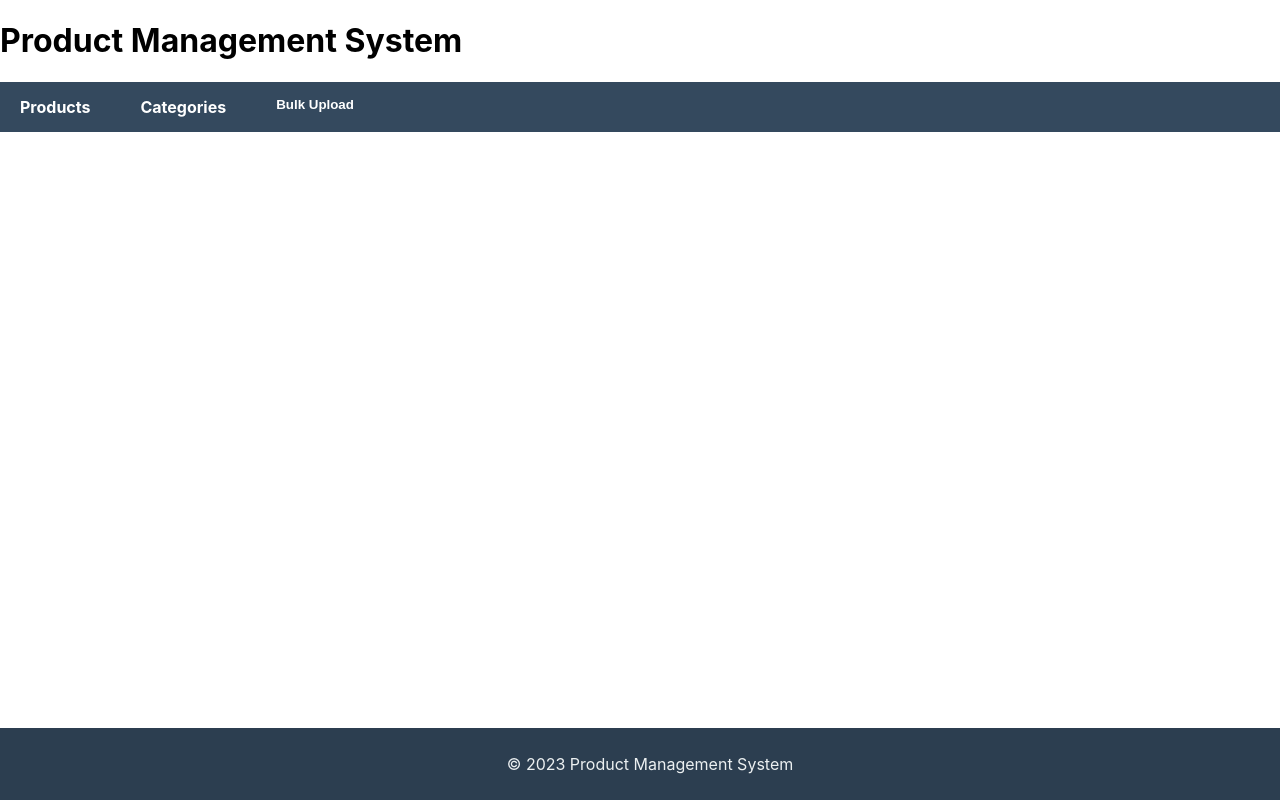
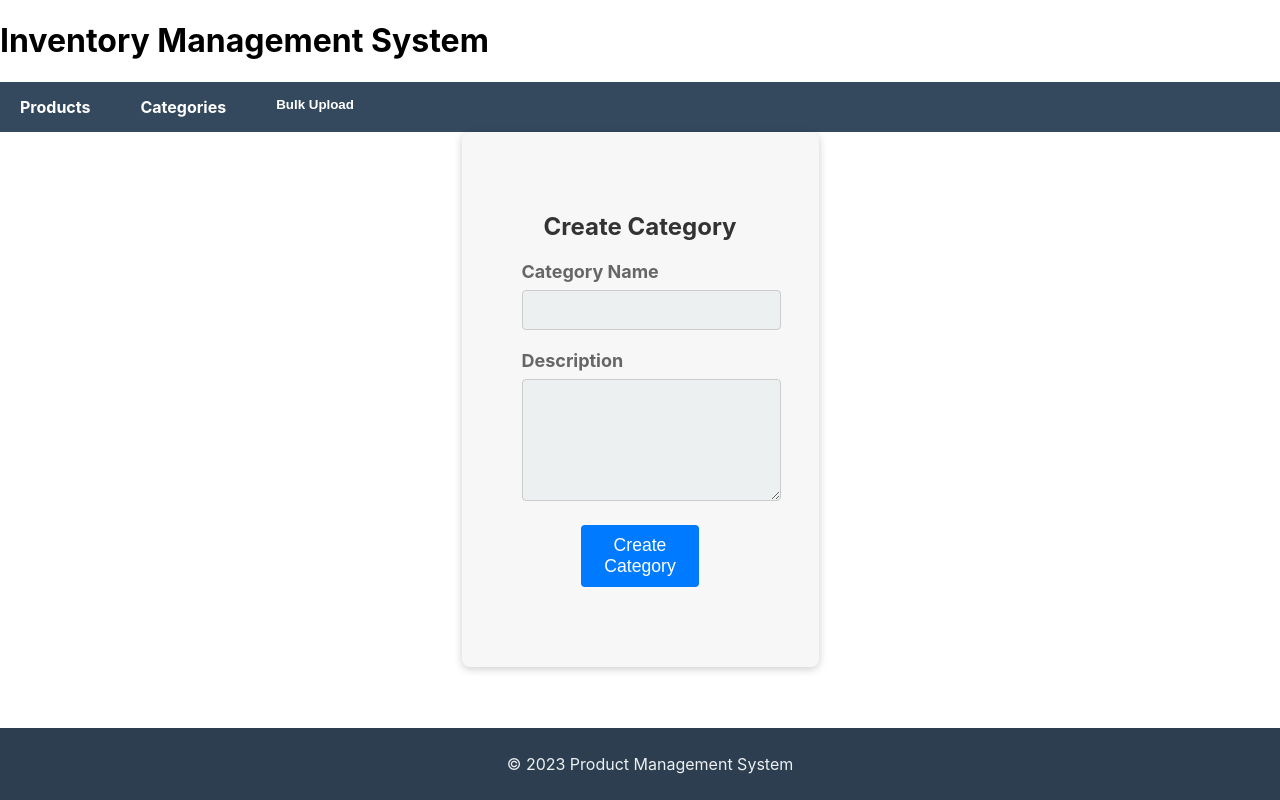
Before and after one commit to showkat2203/swe-practicum-frontend, a React (Create React App) app: page /categories/create in a window 1280 px wide. Built offline with nearby package versions, Linux system fonts and the light colour scheme.

Commit message:
Added product and category list

```diff
--- a/src/App.js
+++ b/src/App.js
@@ -9,8 +9,11 @@ import CreateProduct from './CreateProduct';
 import Footer from './components/Footer';
 import { UserProvider } from './UserContext';
 import BulkUpload from './BulkUpload';
+import CategoriesProducts from './CategoriesProducts';
+import ProductList from './components/ProductList';
+import CategoryList from './components/CategoryList';
 import './App.css';
-import CategoriesProducts from './CategoriesProducts';
+import CreateCategory from './CreateCategory';
 
 
 const App = () => {
@@ -18,7 +21,6 @@ const App = () => {
     <UserProvider>
       <Router>
         <div className="app-container">
-
           <Header />
           <MainMenu />
           <Routes>
@@ -27,12 +29,15 @@ const App = () => {
             <Route path="/home" element={<Home />} />
             <Route path="/products/create" element={<CreateProduct />} />
             <Route path="/bulk-upload" element={<BulkUpload />} />
+            <Route path="/products" element={<ProductList />} />
+            <Route path="/categories" element={<CategoryList />} />
             <Route path="/categories-products" element={<CategoriesProducts />} />
+            <Route path="/categories/create" element={<CreateCategory />} />
 
+            {/* Add more routes as needed */}
           </Routes>
           <Footer />
         </div>
-
       </Router>
     </UserProvider>
   );
--- a/src/CategoriesProducts.css
+++ b/src/CategoriesProducts.css
@@ -1,7 +1,7 @@
 .categories-products-container {
-    max-width: 1000px;
+    max-width: 1500px;
     margin: 20px auto;
-    padding: 20px;
+    padding: 60px;
     background-color: #fff;
     border-radius: 8px;
     box-shadow: 0 2px 10px rgba(0, 0, 0, 0.1);
--- /dev/null
+++ b/src/CreateCategory.css
@@ -0,0 +1,71 @@
+.create-category-container {
+    max-width: 600px;
+    margin: 0 auto;
+    padding: 60px;
+    background-color: #f7f7f7;
+    border-radius: 8px;
+    box-shadow: 0 2px 8px rgba(0, 0, 0, 0.2);
+    text-align: center;
+  }
+
+  .create-category-container h2 {
+    color: #333;
+    margin-bottom: 20px;
+  }
+
+  .form-group {
+    margin-bottom: 20px;
+    text-align: left;
+  }
+
+  .form-group label {
+    display: block;
+    margin-bottom: 8px;
+    color: #666;
+    font-weight: bold;
+  }
+
+  .form-group input[type="text"],
+  .form-group textarea {
+    width: 100%;
+    padding: 10px;
+    border: 1px solid #ccc;
+    border-radius: 4px;
+    resize: vertical;
+  }
+
+  .form-group textarea {
+    height: 100px;
+  }
+
+  .submit-btn {
+    padding: 10px 20px;
+    background-color: #007bff;
+    color: #fff;
+    border: none;
+    border-radius: 4px;
+    cursor: pointer;
+    transition: background-color 0.3s;
+    margin-top: 20px;
+  }
+
+  .submit-btn:hover {
+    background-color: #0056b3;
+  }
+
+  .error-message, .success-message {
+    padding: 10px;
+    margin-bottom: 20px;
+    border-radius: 4px;
+    text-align: center;
+  }
+
+  .error-message {
+    background-color: #ffcccc;
+    color: #d8000c;
+  }
+
+  .success-message {
+    background-color: #ddffdd;
+    color: #2b8723;
+  }
--- /dev/null
+++ b/src/CreateCategory.js
@@ -0,0 +1,65 @@
+import React, { useState } from 'react';
+import './CreateCategory.css';
+
+const CreateCategory = () => {
+  const [categoryName, setCategoryName] = useState('');
+  const [categoryDescription, setCategoryDescription] = useState('');
+  const [error, setError] = useState('');
+  const [success, setSuccess] = useState('');
+
+  const handleSubmit = async (event) => {
+    event.preventDefault();
+    setError('');
+    setSuccess('');
+
+    try {
+      const response = await fetch('http://localhost:8080/categories/create', {
+        method: 'POST',
+        headers: { 'Content-Type': 'application/json' },
+        body: JSON.stringify({ name: categoryName, description: categoryDescription })
+      });
+
+      if (!response.ok) {
+        const errorMsg = await response.text();
+        setError(errorMsg);
+      } else {
+        setSuccess('Category created successfully');
+        setCategoryName('');
+        setCategoryDescription('');
+      }
+    } catch (error) {
+      setError('An error occurred while creating the category');
+    }
+  };
+
+  return (
+    <div className="create-category-container">
+      <h2>Create Category</h2>
+      {error && <div className="error-message">{error}</div>}
+      {success && <div className="success-message">{success}</div>}
+      <form onSubmit={handleSubmit}>
+        <div className="form-group">
+          <label htmlFor="categoryName">Category Name</label>
+          <input
+            type="text"
+            id="categoryName"
+            value={categoryName}
+            onChange={(e) => setCategoryName(e.target.value)}
+            required
+          />
+        </div>
+        <div className="form-group">
+          <label htmlFor="categoryDescription">Description</label>
+          <textarea
+            id="categoryDescription"
+            value={categoryDescription}
+            onChange={(e) => setCategoryDescription(e.target.value)}
+          />
+        </div>
+        <button type="submit" className="submit-btn">Create Category</button>
+      </form>
+    </div>
+  );
+};
+
+export default CreateCategory;
--- a/src/Home.js
+++ b/src/Home.js
@@ -3,7 +3,6 @@ import { UserContext } from './UserContext';
 import UserMenu from './UserMenu';
 import Header from './components/Header';
 import Footer from './components/Footer';
-import MainMenu from './components/MainMenu';
 import './App.css'
 
 const Home = () => {
--- /dev/null
+++ b/src/components/CategoryList.css
@@ -0,0 +1,42 @@
+.category-list-container {
+    padding: 20px;
+  }
+
+  .category-table {
+    width: 100%;
+    border-collapse: collapse;
+  }
+
+  .category-table th,
+  .category-table td {
+    border: 1px solid #ddd;
+    padding: 10px;
+    text-align: left;
+  }
+
+  .category-table th {
+    background-color: #007bff;
+    color: white;
+  }
+
+  .category-table tr:nth-child(even) {
+    background-color: #f2f2f2;
+  }
+
+  .category-table tr:hover {
+    background-color: #ddd;
+  }
+
+  .edit-btn {
+    background-color: #28a745;
+    color: white;
+    border: none;
+    border-radius: 5px;
+    padding: 5px 10px;
+    cursor: pointer;
+    transition: background-color 0.3s;
+  }
+
+  .edit-btn:hover {
+    background-color: #218838;
+  }
--- a/src/components/CategoryList.js
+++ b/src/components/CategoryList.js
@@ -1,22 +1,53 @@
 import React, { useEffect, useState } from 'react';
+import './CategoryList.css';
 
-const ProductList = () => {
-  const [products, setProducts] = useState([]);
+const CategoryList = () => {
+  const [categories, setCategories] = useState([]);
 
   useEffect(() => {
-    // Fetch products from API and setProducts
+    const fetchCategories = async () => {
+      try {
+        const response = await fetch('http://localhost:8080/categories');
+        if (response.ok) {
+          const data = await response.json();
+          setCategories(data);
+        }
+      } catch (error) {
+        console.error('Failed to fetch categories:', error);
+      }
+    };
+
+    fetchCategories();
   }, []);
 
+  const handleEdit = (categoryId) => {
+    console.log("Edit Category:", categoryId);
+  };
+
   return (
-    <div>
-      {products.map(product => (
-        <div key={product.productId}>
-          <h3>{product.productName}</h3>
-          <p>{product.description}</p>
-        </div>
-      ))}
+    <div className="category-list-container">
+      <table className="category-table">
+        <thead>
+          <tr>
+            <th>Category Name</th>
+            <th>Description</th>
+            <th>Action</th>
+          </tr>
+        </thead>
+        <tbody>
+          {categories.map(category => (
+            <tr key={category.categoryId}>
+              <td>{category.name || `Category ID: ${category.categoryId}`}</td>
+              <td>{category.description || 'No Description'}</td>
+              <td>
+                <button onClick={() => handleEdit(category.categoryId)}>Edit</button>
+              </td>
+            </tr>
+          ))}
+        </tbody>
+      </table>
     </div>
   );
 };
 
-export default ProductList;
+export default CategoryList;
--- a/src/components/Header.js
+++ b/src/components/Header.js
@@ -2,7 +2,7 @@ import React from 'react';
 
 const Header = () => (
   <div className="header">
-    <h1>Product Management System</h1>
+    <h1>Inventory Management System</h1>
   </div>
 );
 
--- /dev/null
+++ b/src/components/ProductList.css
@@ -0,0 +1,42 @@
+.product-list-container {
+    padding: 20px;
+  }
+
+  .product-table {
+    width: 100%;
+    border-collapse: collapse;
+  }
+
+  .product-table th,
+  .product-table td {
+    border: 1px solid #ddd;
+    padding: 10px;
+    text-align: left;
+  }
+
+  .product-table th {
+    background-color: #007bff;
+    color: white;
+  }
+
+  .product-table tr:nth-child(even) {
+    background-color: #f2f2f2;
+  }
+
+  .product-table tr:hover {
+    background-color: #ddd;
+  }
+
+  .edit-btn {
+    background-color: #28a745;
+    color: white;
+    border: none;
+    border-radius: 5px;
+    padding: 5px 10px;
+    cursor: pointer;
+    transition: background-color 0.3s;
+  }
+
+  .edit-btn:hover {
+    background-color: #218838;
+  }
--- a/src/components/ProductList.js
+++ b/src/components/ProductList.js
@@ -1,20 +1,45 @@
 import React, { useEffect, useState } from 'react';
+import './ProductList.css'; // Make sure to link this CSS file
 
 const ProductList = () => {
   const [products, setProducts] = useState([]);
 
   useEffect(() => {
-    // Fetch products from API and setProducts
+    const fetchProducts = async () => {
+      try {
+        const response = await fetch('http://localhost:8080/products');
+        if (response.ok) {
+          const data = await response.json();
+          setProducts(data);
+        }
+      } catch (error) {
+        console.error('Failed to fetch products:', error);
+      }
+    };
+
+    fetchProducts();
   }, []);
 
   return (
-    <div>
-      {products.map(product => (
-        <div key={product.productId}>
-          <h3>{product.productName}</h3>
-          <p>{product.description}</p>
-        </div>
-      ))}
+    <div className="product-list-container">
+      <table className="product-table">
+        <thead>
+          <tr>
+            <th>Name</th>
+            <th>Description</th>
+            <th>Actions</th>
+          </tr>
+        </thead>
+        <tbody>
+          {products.map(product => (
+            <tr key={product.productId}>
+              <td>{product.productName}</td>
+              <td>{product.description}</td>
+              <td><button className="edit-btn">Edit</button></td>
+            </tr>
+          ))}
+        </tbody>
+      </table>
     </div>
   );
 };
```
Also changed, not shown: src/components/MainMenu.js (+4 -3 lines). Lines whose indentation alone changed are shown as unchanged.
